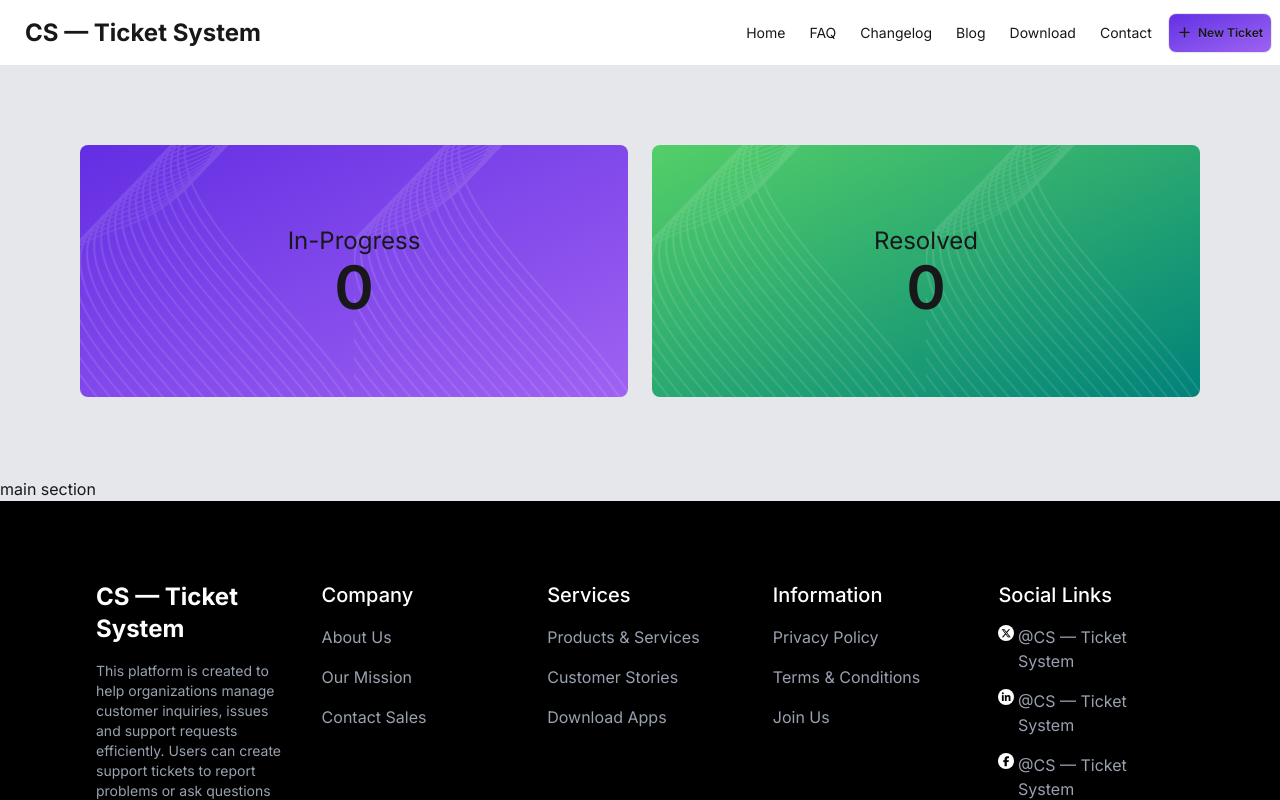
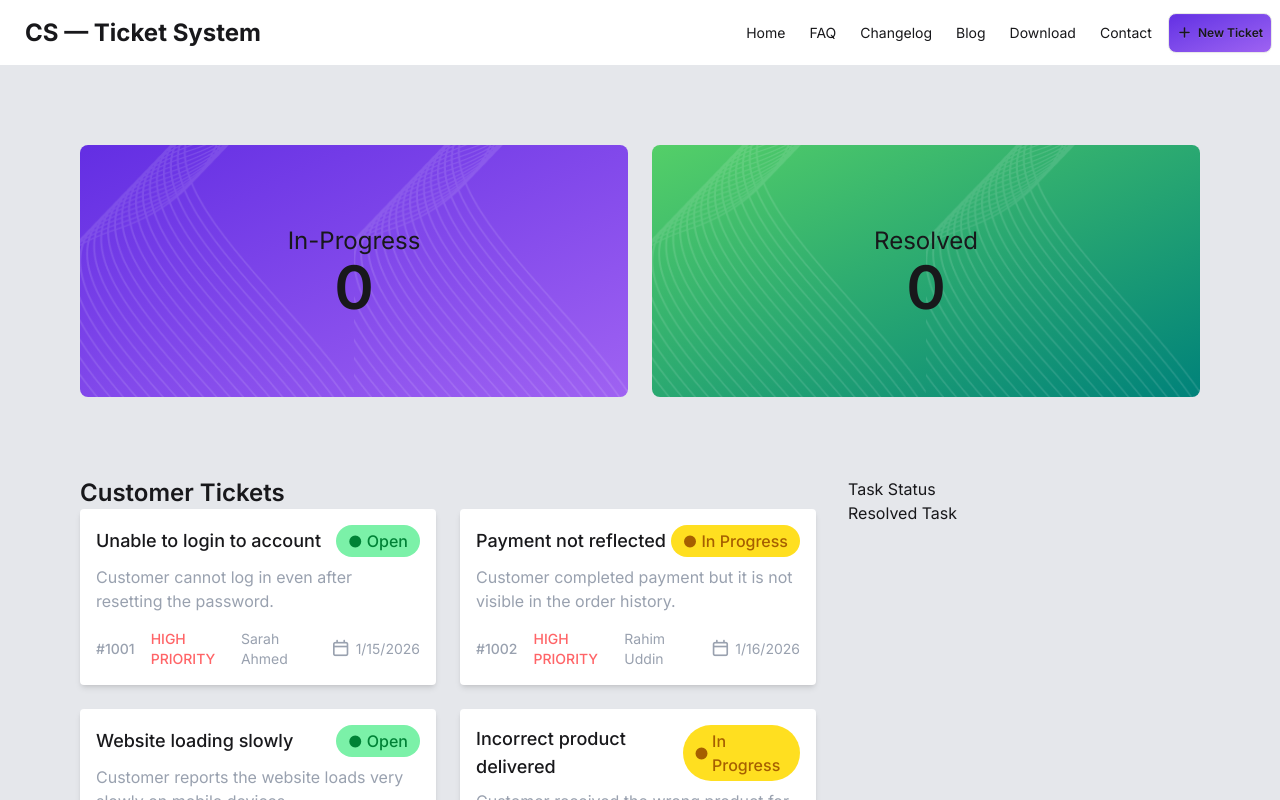
Before and after one commit to AlponaKhan/mission-restart-asmt-2, a React (Vite) app: page / in a window 1280 px wide. Shown: the top 800 px of the page. Built offline with nearby package versions, Linux system fonts and the light colour scheme.

Commit message:
card design added

```diff
--- a/public/fakeData.json
+++ b/public/fakeData.json
@@ -32,7 +32,7 @@
     "description": "Customer received the wrong product for their recent order.",
     "customer": "Tanvir Hasan",
     "priority": "High priority",
-    "status": "Resolved",
+    "status": "In Progress",
     "createdAt": "1/20/2026"
   },
   {
@@ -41,7 +41,7 @@
     "description": "Customer wants a refund because the product arrived damaged.",
     "customer": "Farhana Kabir",
     "priority": "Medium priority",
-    "status": "Pending",
+    "status": "open",
     "createdAt": "1/22/2026"
   },
   {
@@ -77,7 +77,7 @@
     "description": "Customer cannot apply a promotional discount code at checkout.",
     "customer": "Lamia Rahman",
     "priority": "Low priority",
-    "status": "Pending",
+    "status": "Open",
     "createdAt": "1/29/2026"
   },
   {
--- a/src/App.jsx
+++ b/src/App.jsx
@@ -1,17 +1,31 @@
+import { Suspense } from 'react'
 import './App.css'
 import Bannar from './components/Bannar'
 import Footer from './components/Footer'
 import Main from './components/mainSection/Main'
 import Navbar from './components/Navbar'
 
+
+const customerPromise = fetch('./fakeData.json')
+  .then(res => res.json());
+// console.log(customerPromise);
+
 function App() {
 
   return (
     <>
-    <Navbar></Navbar>
-    <Bannar></Bannar>
-    <Main></Main>
-    <Footer></Footer>
+      <Navbar></Navbar>
+      <Bannar></Bannar>
+      <Suspense fallback={<div>
+        <span class="loading loading-dots loading-xs"></span>
+        <span class="loading loading-dots loading-sm"></span>
+        <span class="loading loading-dots loading-md"></span>
+        <span class="loading loading-dots loading-lg"></span>
+        <span class="loading loading-dots loading-xl"></span>
+      </div>}>
+        <Main customerPromise={customerPromise}></Main>
+      </Suspense>
+      {/* <Footer></Footer> */}
     </>
   )
 }
--- /dev/null
+++ b/src/components/mainSection/Cards.jsx
@@ -0,0 +1,20 @@
+import React, { use } from 'react';
+import CustomerCard from './CustomerCard';
+
+const Cards = ({ customerPromise }) => {
+    const customerProblems = use(customerPromise);
+    // console.log(customerProblems);
+    return (
+        <div>
+            <h2 className='text-2xl font-semibold'>Customer Tickets</h2>
+
+            <div className='grid grid-cols-1 gap-6 md:grid-cols-2'>
+                {
+                    customerProblems.map(problem => <CustomerCard problem={problem}></CustomerCard>)
+                }
+            </div>
+        </div>
+    );
+};
+
+export default Cards;
--- /dev/null
+++ b/src/components/mainSection/CustomerCard.jsx
@@ -0,0 +1,38 @@
+import React, { use } from 'react';
+
+
+const CustomerCard = ({ problem }) => {
+    // const customerProblems = use(customerPromise);
+    // console.log(customerProblems);
+    console.log(problem);
+    const { id, title, description, customer, priority, status, createdAt } = problem;
+    return (
+        <div>
+            <div className='bg-white shadow-md rounded-sm '>
+                    <div className='px-4'>
+                        <div className='flex justify-between items-center  pt-4'>
+                            <h2 className='font-medium text-lg '>{title}</h2>
+                            <p className={`font-medium flex gap-1 justify-center items-center  py-1 px-3 rounded-full  ${status==='Open'?'bg-green-300 text-green-700': 'bg-yellow-300 text-yellow-700'}`}>
+                                <i class="fa-solid fa-circle fa-xs"></i>
+                                {status}</p>
+                        </div>
+                        <p className='text-gray-400 pt-2'>{description}</p>
+                        <div className='flex justify-between items-center py-4'>
+                            <div className='flex items-center gap-4'>
+                                <p className='font-medium text-sm text-gray-400'>#{id}</p>
+                                <p className={`font-medium text-sm ${priority ==='High priority'? 'text-red-400' :priority ==='Medium priority'? 'text-yellow-400': 'text-green-400' }`}>{priority.toUpperCase()}</p>
+                            </div>
+                            <div className='flex items-center gap-4'>
+                                <p className='text-sm text-gray-400'>{customer}</p>
+                                <p className='text-sm text-gray-400 flex gap-1 justify-center items-center'>
+                                    <i class="fa-regular fa-calendar fa-lg"></i>
+                                    {createdAt}</p>
+                            </div>
+                        </div>
+                    </div>
+                </div>
+        </div>
+    );
+};
+
+export default CustomerCard;
--- a/src/components/mainSection/Main.jsx
+++ b/src/components/mainSection/Main.jsx
@@ -1,9 +1,19 @@
 import React from 'react';
+import Cards from './Cards';
 
-const Main = () => {
+
+const Main = ({ customerPromise }) => {
     return (
         <div>
-            <h2>main section</h2>
+            <div className='grid  md:gap-8 md:grid-cols-3 justify-between  md:px-20 pb-8'>
+                <div className='col-span-2'>
+                    <Cards customerPromise={customerPromise}></Cards>
+                </div>
+                <div className='col-span-1'>
+                    <h2>Task Status</h2>
+                    <h2>Resolved Task</h2>
+                </div>
+            </div>
         </div>
     );
 };
```
